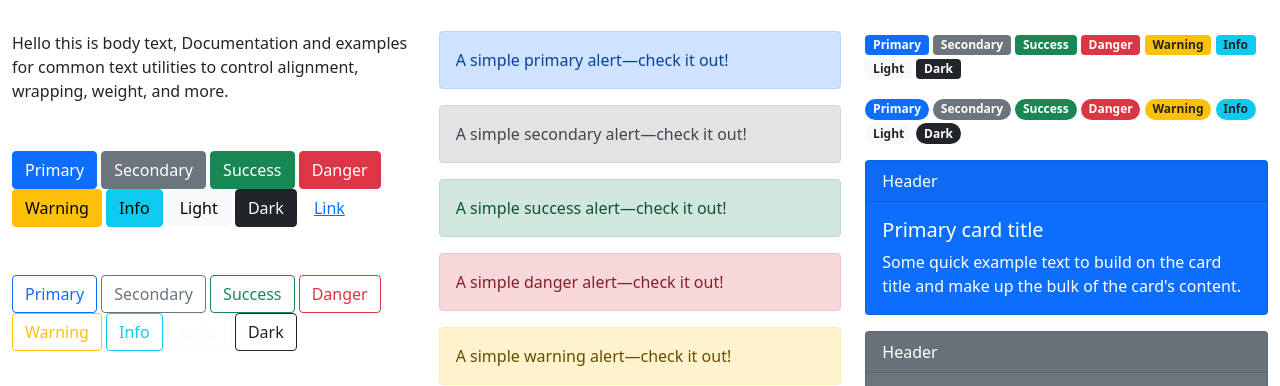
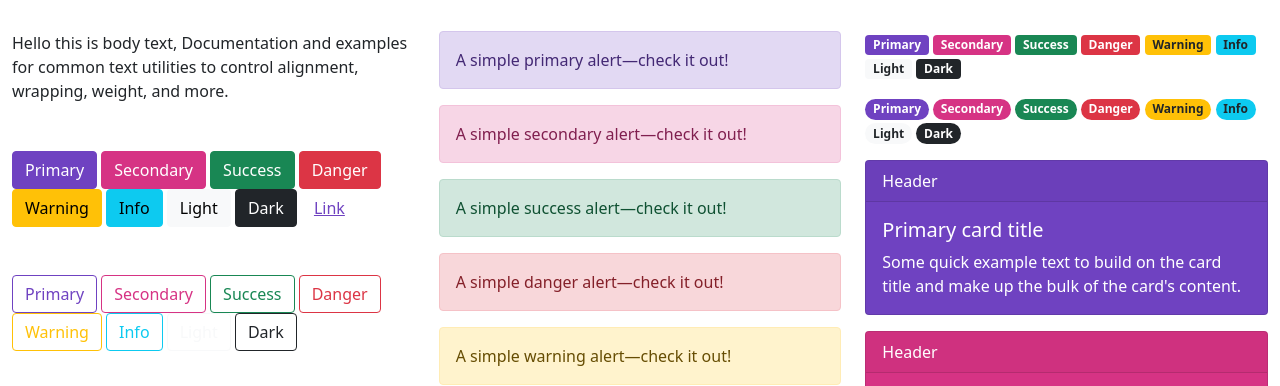
Before and after one commit to rafael-longeville/bootstrap-v5, a website: page theming-kit.html in a window 1280 px wide. Shown: the part 57-443 px from the top of the page. Drawn offline with nearby package versions, Linux system fonts and the light colour scheme; files that its build step writes are made by us from their sources.

Commit message:
Main Theme Colors

```diff
--- a/scss/_custom.scss
+++ b/scss/_custom.scss
@@ -1,3 +1,42 @@
+
+
+
+
+
+
+
+// MY THEME COLORS
+
+$purple:  #6f42c1 ;
+$pink:    #d63384 ;
+
+
+
+
+
+
+// WHITE AND GREY COLORS
+
+$white:    #fff;
+$gray-100: #f8f9fa;
+$gray-200: #e9ecef;
+$gray-300: #dee2e6;
+$gray-400: #ced4da;
+$gray-500: #adb5bd;
+$gray-600: #6c757d;
+$gray-700: #495057;
+$gray-800: #343a40;
+$gray-900: #212529;
+$black:    #000;
+
+$primary:       $purple;
+$secondary:     $pink;
+
+
+
+
+
+
 // IMPORTING BOOSTRAP V5
 
 @import "../node_modules/bootstrap/scss/bootstrap.scss";
```
